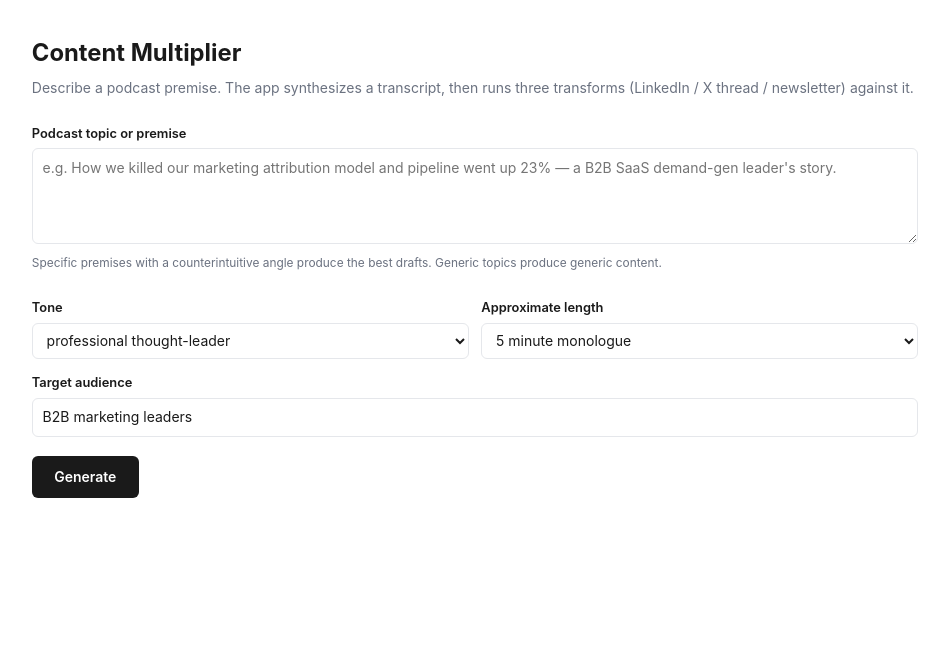
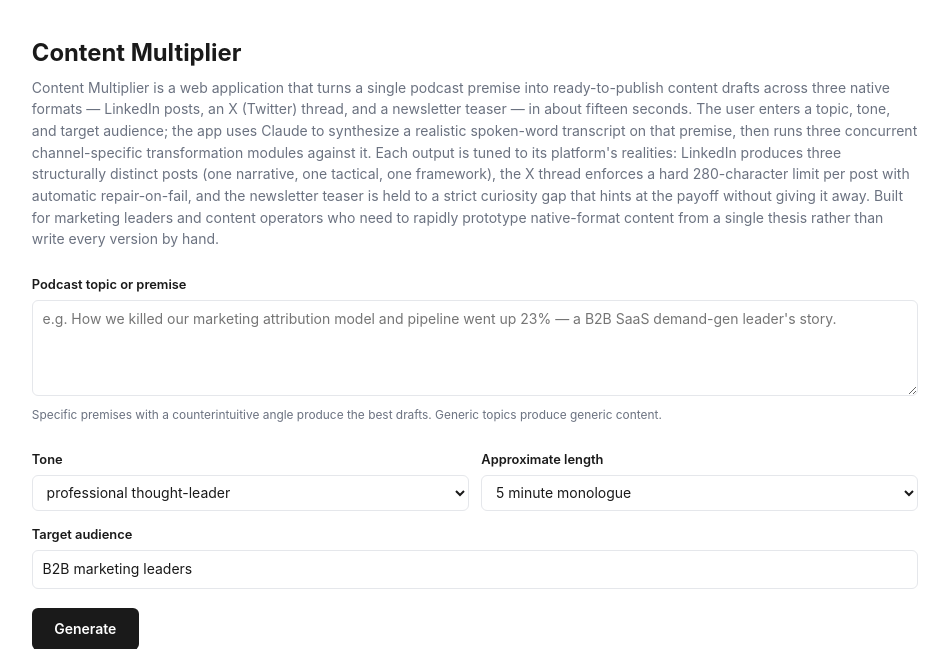
Before and after one commit to mansaJones/contentMultiplier, a Flask app: page / in a window 1280 px wide. Shown: the top 649 px of the page, without its empty margins (165-1114 px from the left). Run offline with Flask 3, Linux system fonts and the light colour scheme.

Commit message:
updating blurb on index

```diff
--- a/templates/index.html
+++ b/templates/index.html
@@ -36,7 +36,7 @@
 </head>
 <body>
   <h1>Content Multiplier</h1>
-  <p class="sub">Describe a podcast premise. The app synthesizes a transcript, then runs three transforms (LinkedIn / X thread / newsletter) against it.</p>
+  <p class="sub">Content Multiplier is a web application that turns a single podcast premise into ready-to-publish content drafts across three native formats — LinkedIn posts, an X (Twitter) thread, and a newsletter teaser — in about fifteen seconds. The user enters a topic, tone, and target audience; the app uses Claude to synthesize a realistic spoken-word transcript on that premise, then runs three concurrent channel-specific transformation modules against it. Each output is tuned to its platform's realities: LinkedIn produces three structurally distinct posts (one narrative, one tactical, one framework), the X thread enforces a hard 280-character limit per post with automatic repair-on-fail, and the newsletter teaser is held to a strict curiosity gap that hints at the payoff without giving it away. Built for marketing leaders and content operators who need to rapidly prototype native-format content from a single thesis rather than write every version by hand.</p>
 
   <form id="f">
     <label for="topic">Podcast topic or premise</label>
```
